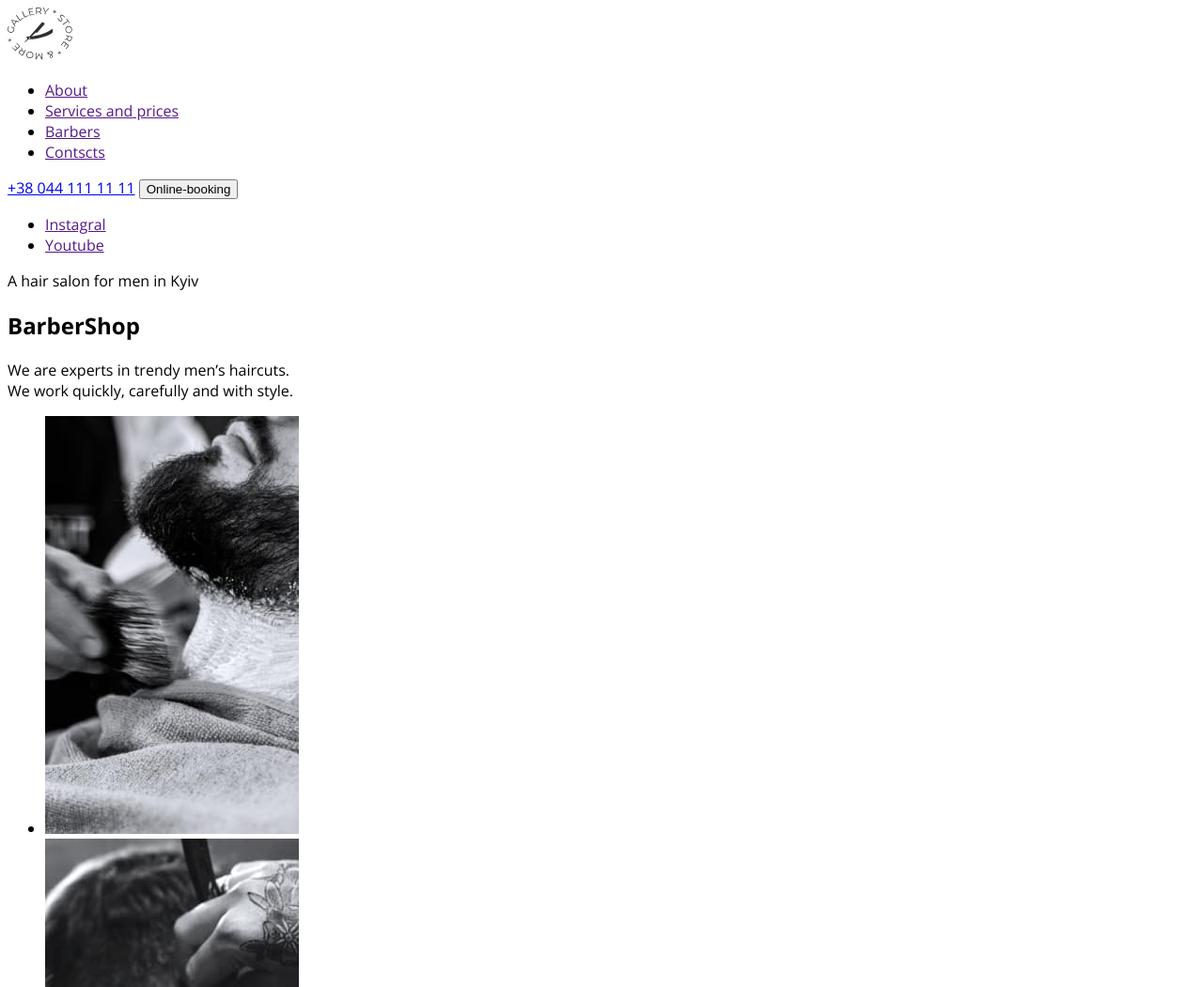
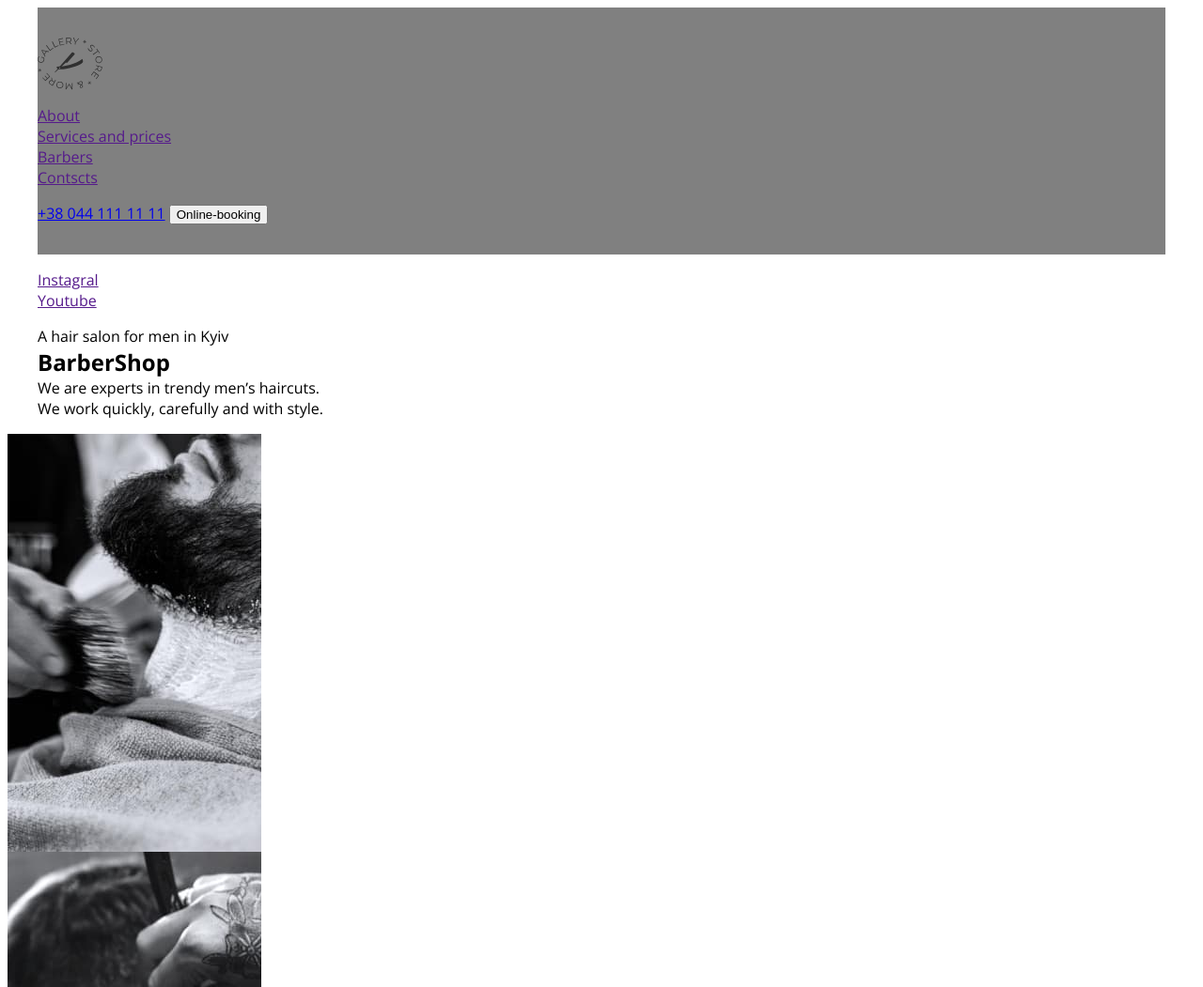
Before and after one commit to luckyjuse/fe-lection-1, a plain HTML site: page index.html in a window 1280 px wide. Shown: the top 1051 px of the page at 94% size. Drawn offline with nearby package versions, Linux system fonts and the light colour scheme.

Commit message:
start block model

```diff
--- a/css/styles.css
+++ b/css/styles.css
@@ -1,7 +1,36 @@
+p,
+h1,
+h2,
+h3,
+h4,
+h5,
+h6 {
+  margin: 0px;
+}
+
 body {
   font-family: open sans;
 }
+
+ul {
+  padding-left: 0;
+  list-style: none;
+}
+img {
+  display: block;
+}
+
+.container {
+  width: 1200px;
+  padding-left: 15px;
+  padding-right: 15px;
+  margin: 0 auto;
+}
+
 .header {
+  background-color: gray;
+  padding-top: 32px;
+  padding-bottom: 32px;
 }
 .navigation {
 }
--- a/index.html
+++ b/index.html
@@ -14,6 +14,7 @@
     <link rel="stylesheet" href="./css/styles.css" />
   </head>
   <body>
+    <div class="container">
       <header class="header">
         <nav class="navigation">
           <a href="" class="logo">
@@ -37,8 +38,10 @@
         <a href="tel:+380441111111" class="phone-header">+38 044 111 11 11</a>
         <button type="button" class="header-button">Online-booking</button>
       </header>
+    </div>
     <main class="main">
       <section class="hearo">
+        <div class="container">
           <ul class="hearo-list">
             <li class="hearo-item">
               <a
@@ -66,6 +69,7 @@
             We are experts in trendy men’s haircuts. <br />
             We work quickly, carefully and with style.
           </p>
+        </div>
       </section>
 
       <section class="about">
```
Lines whose indentation alone changed are shown as unchanged.
